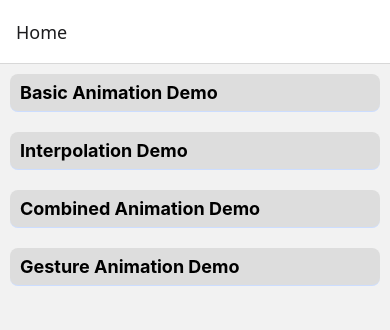
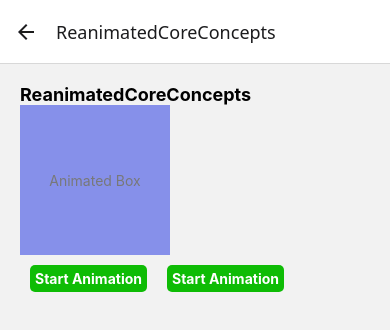
Before and after one commit to diwahar-m/Animation_RN, a React Native app: screen /ReanimatedCoreConcepts in a window 390 px wide. Shown: the top 330 px of the page. Built offline with nearby package versions, Linux system fonts and the light colour scheme.

Commit message:
react native reanimated shared value & animations used

```diff
--- a/babel.config.js
+++ b/babel.config.js
@@ -1,3 +1,4 @@
 module.exports = {
   presets: ['module:@react-native/babel-preset'],
+  plugins: ['react-native-reanimated/plugin'],
 };
--- a/package.json
+++ b/package.json
@@ -15,8 +15,10 @@
     "react": "18.3.1",
     "react-native": "0.77.0",
     "react-native-gesture-handler": "^2.22.1",
+    "react-native-reanimated": "^3.16.7",
     "react-native-safe-area-context": "^5.1.0",
-    "react-native-screens": "^4.6.0"
+    "react-native-screens": "^4.6.0",
+    "react-native-vector-icons": "^10.2.0"
   },
   "devDependencies": {
     "@babel/core": "^7.25.2",
--- a/src/BasicAnimation.tsx
+++ b/src/BasicAnimation.tsx
@@ -134,7 +134,6 @@ const BasicAnimation =() => {
                 }]}]}></Animated.View>
                 <Button title="Bounce" onPress={handleBounce}/>
             </View>
-
         </ScrollView>
     )
 }
--- a/src/GestureAnimation.tsx
+++ b/src/GestureAnimation.tsx
@@ -1,10 +1,44 @@
-import { StyleSheet, Text, View } from "react-native"
+import { useRef } from "react"
+import { Animated, PanResponder, StyleSheet, Text, View } from "react-native"
 
 
 const GestureAnimation = () => {
 
+    const pan = useRef(new Animated.ValueXY()).current
+
+    const panResponser = useRef(
+        PanResponder.create({
+            onStartShouldSetPanResponder: () => true,
+            onPanResponderMove:Animated.event(
+                [
+                    null,
+                    {
+                        dx: pan.x,
+                        dy: pan.y,
+                    }
+                ],
+                {
+                    useNativeDriver: false,
+                }
+            ),
+            onPanResponderRelease: () => {
+                Animated.spring(pan, {
+                    toValue: {x: 0, y: 0},
+                    useNativeDriver: false,
+                }).start()
+            }
+        })
+    ) .current
+
+
     return <View style={styles.container}>
         <Text style={styles.headerTxt}>Gesture Animation Demo</Text>
+        <Animated.View
+            {...panResponser.panHandlers}
+            style={[styles.box, pan.getLayout()]}
+        >
+            <Text style={styles.boxTxt}> Drag Here</Text>
+        </Animated.View>
     </View>
 }
 
@@ -17,6 +51,27 @@ const styles = StyleSheet.create({
     },
     headerTxt: {
         fontSize: 18,
+        fontWeight: 'bold',
+        marginBottom: 20
+    },
+     box: {
+        width: 100,
+        height: 100,
+        justifyContent: 'center',
+        alignItems: 'center',
+        marginVertical: 10,
+        shadowColor: '#000',
+        shadowOffset: {
+            width: 0,
+            height: 2
+        },
+        shadowOpacity: 0.25,
+        shadowRadius: 3.5,
+        elevation:5,
+        backgroundColor:'#fff'
+    },
+    boxTxt: {
+        fontSize: 18,
         fontWeight: 'bold'
     }
 })
--- a/src/Home.tsx
+++ b/src/Home.tsx
@@ -28,6 +28,11 @@ const INITIAL_DATA = [
         id: 4,
         title: 'Gesture Animation Demo',
         screen: 'GestureAnimation'
+    },
+    {
+        id: 5,
+        title: 'ReanimatedCoreConcepts',
+        screen: 'ReanimatedCoreConcepts'
     },
 ]
 
--- a/src/Interpolation.tsx
+++ b/src/Interpolation.tsx
@@ -32,7 +32,6 @@ const Interpolation = () => {
         inputRange: [0,1],
         outputRange: [4, 100]
     })
-
 
     return <View style={styles.container}>
         <Text style={styles.headerText}>Interpolation Demo</Text>
--- /dev/null
+++ b/src/ReanimatedCoreConcepts.tsx
@@ -0,0 +1,121 @@
+import { Pressable, StyleSheet, Text, View } from "react-native"
+import Animated, { cancelAnimation, Easing, useAnimatedRef, useAnimatedStyle, useDerivedValue, useSharedValue, withRepeat, withSpring, withTiming } from "react-native-reanimated"
+
+
+const ReanimatedCoreConcepts = () => {
+
+    const offset = useSharedValue(0);
+    const rotation = useSharedValue(0);
+    const scale = useSharedValue(1)
+
+    const animatedRef = useAnimatedRef<Animated.View>()
+
+    const opacity = useDerivedValue(()=> { // used to access useSharedValue
+        return Math.sin((rotation.value * Math.PI) / 100) / 2 + 0.5 ;
+    })
+
+    const boxStyle = useAnimatedStyle(()=> {
+        return {
+            transform: [
+                {
+                    translateX: offset.value,
+                },
+                {
+                    rotate: `${rotation.value}deg`,
+                },
+                {
+                    scale: scale.value,
+                }
+            ],
+            opacity: opacity.value
+        };
+    })
+
+    const textStyle = useAnimatedStyle(()=> {
+        return {
+            transform:[
+                {
+                    scale: 1 / scale.value,
+                }
+            ]
+        }
+    })
+
+    const handleStartAnimation =() => {
+        offset.value = withSpring( Math.random()*200-100)
+
+        rotation.value = withRepeat(withTiming(360, {
+            duration: 2000,
+            easing: Easing.linear,
+        }), -1, false)
+
+        scale.value = withRepeat(withTiming(1.5, {
+            duration: 1000,
+            easing: Easing.linear,
+        }), -1,true)
+    }
+
+    const handleStopAnimation = () => {
+        cancelAnimation(offset);
+        cancelAnimation(rotation)
+        cancelAnimation(scale)
+    }
+
+
+    return (
+        <View style={styles.container}>
+            <Text style={styles.headerTxt}>ReanimatedCoreConcepts</Text>
+            <Animated.View style={[styles.box, boxStyle]} ref={animatedRef}>
+                <Animated.Text style={[textStyle]}>Animated Box</Animated.Text>
+            </Animated.View>
+            <View style={styles.btnContainer}>
+                <Pressable style={styles.btn} onPress={handleStartAnimation}>
+                    <Text style={styles.btnTxt}>Start Animation</Text>
+                </Pressable>
+                <Pressable style={styles.btn} onPress={handleStopAnimation}>
+                    <Text style={styles.btnTxt}>Start Animation</Text>
+                </Pressable>
+            </View>
+      </View>
+    )
+}
+
+const styles = StyleSheet.create({
+    container: {
+        flex: 1,
+        padding: 20,
+    },
+    headerTxt: {
+        fontSize: 18,
+        fontWeight: 'bold'
+    } ,
+    box:{
+        height: 150,
+        width: 150,
+        backgroundColor: '#1d31e4' ,
+        alignItems: 'center',
+        justifyContent: 'center'
+    },
+    boxTxt: {
+        fontSize: 18,
+        fontWeight: 'bold',
+        backgroundColor: '#fff'
+    },
+    btnContainer: {
+        flexDirection: 'row',
+        marginBottom: 20
+    },
+    btn: {
+        backgroundColor: '#0ebc05',
+        margin:10,
+        padding: 5,
+        borderRadius: 5
+    },
+    btnTxt: {
+        color:'#fff',
+        fontWeight: 'bold'
+    },
+
+})
+
+export default ReanimatedCoreConcepts
--- a/src/RootNavigation.tsx
+++ b/src/RootNavigation.tsx
@@ -4,7 +4,7 @@ import BasicAnimation from "./BasicAnimation"
 import Interpolation from "./Interpolation"
 import CombinedAnimation from "./CombinedAnimation"
 import GestureAnimation from "./GestureAnimation"
-
+import ReanimatedCoreConcepts from "./ReanimatedCoreConcepts"
 
 export type RootStackParamsList = {
     Home: undefined
@@ -12,6 +12,7 @@ export type RootStackParamsList = {
     InterpolationDemo: undefined
     CombinedAnimation: undefined
     GestureAnimation: undefined
+    ReanimatedCoreConcepts: undefined
 }
 
 const Stack = createStackNavigator<RootStackParamsList>()
@@ -26,6 +27,7 @@ const RootNavigator =() => {
             <Stack.Screen name="InterpolationDemo" component={Interpolation} />
             <Stack.Screen name="CombinedAnimation" component={CombinedAnimation} />
             <Stack.Screen name="GestureAnimation" component={GestureAnimation} />
+            <Stack.Screen name="ReanimatedCoreConcepts" component={ReanimatedCoreConcepts} />
         </Stack.Navigator>
     )
 }
```
Also changed, not shown: src/CombinedAnimation.tsx (line endings or trailing spaces), 2 other files (tests, documents, lock files or other folders).
